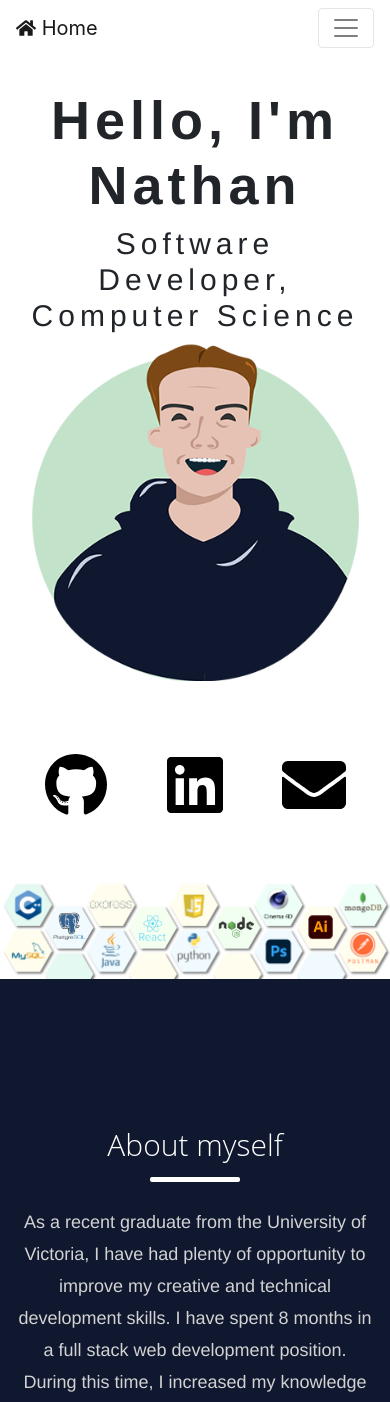
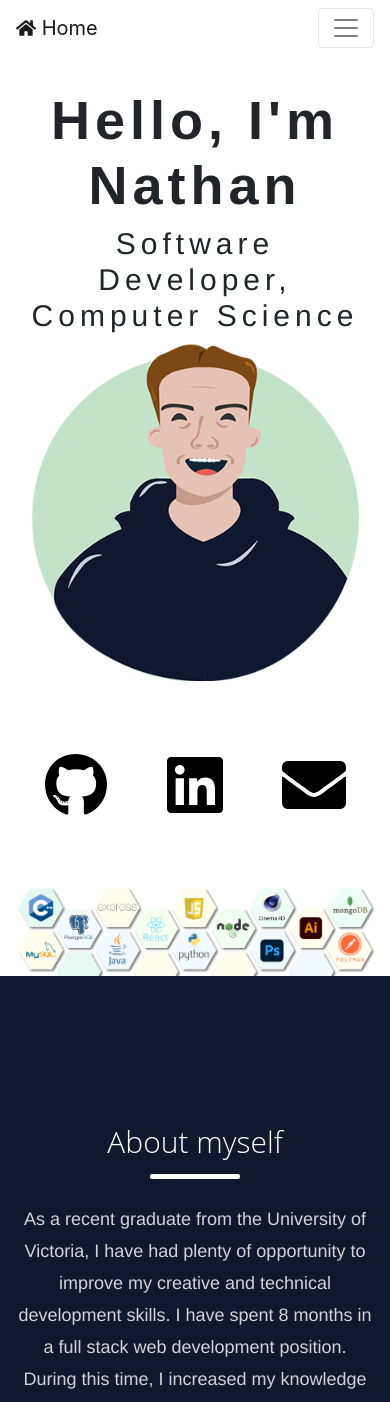
Before and after one commit to NathanielJenkins/n.github.io, a React (Create React App) app: page / in a window 390 px wide. Shown: the top 1402 px of the page. Built offline with nearby package versions, Linux system fonts and the light colour scheme.

Commit message:
issues with vh on mobile

```diff
--- a/src/components/Bio.jsx
+++ b/src/components/Bio.jsx
@@ -25,7 +25,7 @@ import strengths from "../img/strengths.png";
 
 const Styled = styled.div`
 	.jumbotron {
-		height: calc(100vh - 56px);
+		min-height: calc(100vh - 56px);
 		background-color: transparent !important;
 
 	}
@@ -233,8 +233,14 @@ class Bio extends Component {
 						</Row>
 					</Container>
 				</Jumbotron>
-				<img alt="strengths" className="img-fluid " src={strengths}></img>
 
+				<Container>
+					<Row>
+						<Col>
+							<img alt="strengths" className="img-fluid " src={strengths}></img>
+						</Col>
+					</Row>
+				</Container>
 				<Container className="bio" fluid>
 					<Row>
 						<Col>
--- a/src/components/Contact.jsx
+++ b/src/components/Contact.jsx
@@ -10,7 +10,7 @@ const Styled = styled.div`
 	color: white;
 
 	.full-screen-center {
-		height: calc(100vh - 56px);
+		min-height: calc(100vh - 56px);
 		-webkit-flex-flow: column wrap;
 		-ms-flex-flow: column wrap;
 		flex-flow: column wrap;
@@ -29,7 +29,7 @@ const Contact = () => {
 	return (
 		<Styled>
 			<NavigationBar bg="dark" />
-			<Container className="full-screen-center">
+			<Container>
 				<Row>
 					<Col>
 						<h1>Contact</h1>
--- a/src/components/NavigationBar.jsx
+++ b/src/components/NavigationBar.jsx
@@ -97,7 +97,7 @@ class NavigationBar extends Component {
 							>
 								<Link
 									to="/blog/authentication_report"
-									className={`link  right-justify dropdown-item`}
+									className={`link right-justify dropdown-item`}
 								>
 									Authentication flows with JWTs
 								</Link>
```
